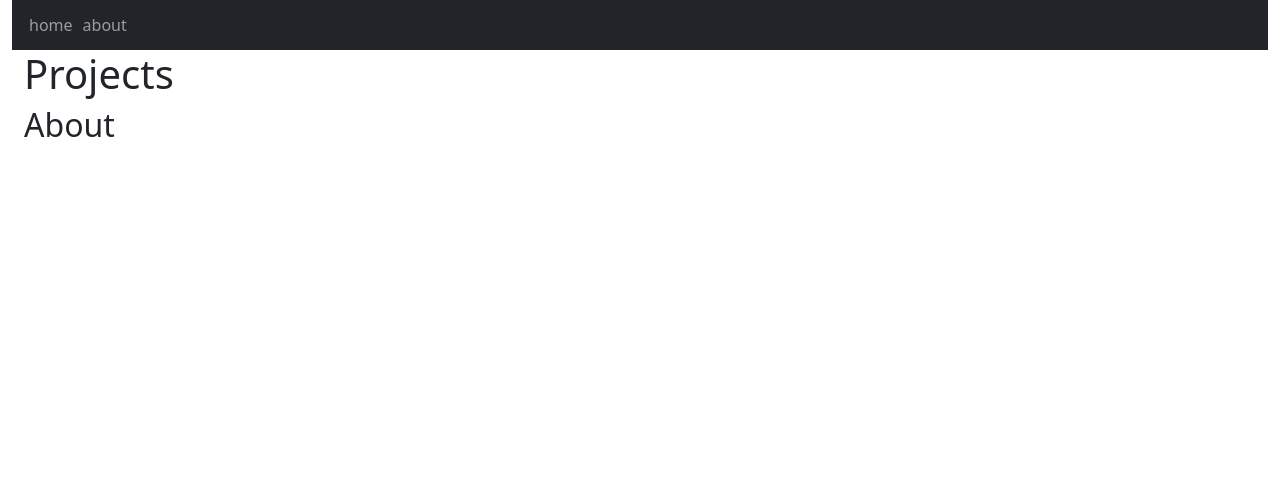
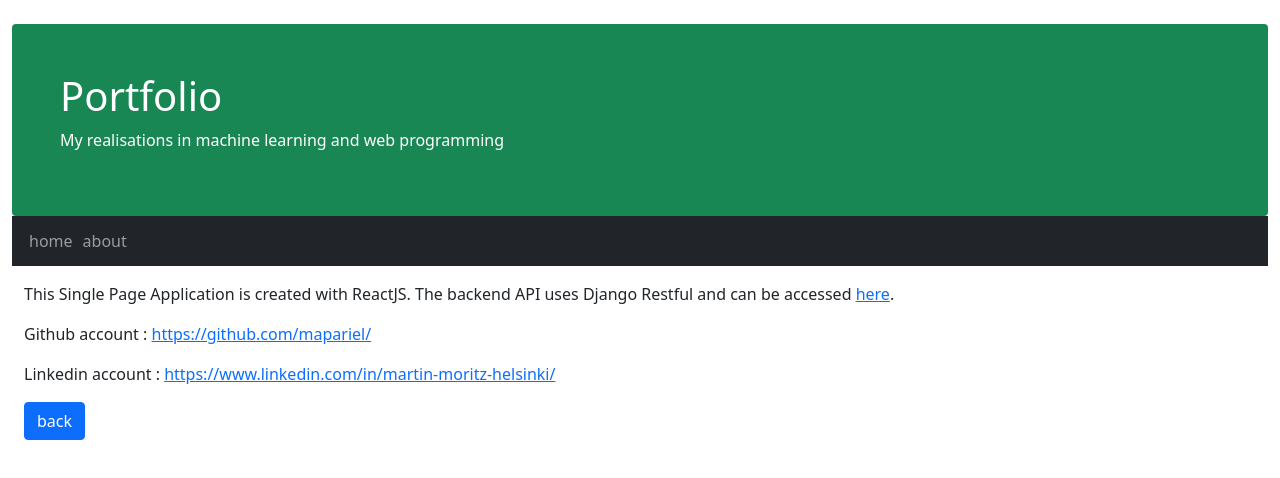
Before and after one commit to mapariel/portfolio, a React app in the folder frontend/: page /about in a window 1280 px wide. Shown: the top 478 px of the page. Built offline with nearby package versions, Linux system fonts and the light colour scheme; no server answers.

Commit message:
Improvment of the layout. Application first attempt is done. There was an issue when trying to access directly a page which is not the home page, it seems to be fixed with some trick on Nginx server.

```diff
--- a/frontend/src/App.js
+++ b/frontend/src/App.js
@@ -2,6 +2,7 @@ import React, { useState, useEffect } from 'react'
 import axios from 'axios'
 
 import Projects from './components/Projects.js'
+import About from './components/About.js'
 import { PageProject} from './components/Project.js'
 
 
@@ -10,11 +11,6 @@ import {
    Route, Link, useMatch,
 } from "react-router-dom"
 
-
-
-const About = () => (
-  <h2>About</h2>
-)
 
 
 
@@ -36,7 +32,7 @@ const App = () => {
       padding : 5
     }
 
-    const match = useMatch('/project/:id')
+    const match = useMatch(':id')
     const project = match ?
       projects.find( project => project.id === match.params.id ) : null
 
@@ -44,6 +40,12 @@ const App = () => {
 
     return(
       <div className="container-fluid">
+        <div className="mt-4 p-5 bg-success text-white rounded">
+          <h1>Portfolio</h1>
+          <p>My realisations in machine learning and web programming</p>
+        </div>
+
+
         <nav className="navbar navbar-expand-sm bg-dark navbar-dark">
           <div className="container-fluid">
           <ul className="navbar-nav">
@@ -58,14 +60,13 @@ const App = () => {
         </nav>
         <div className="container-fluid">
 
-        <h1> Projects </h1>
 
 
         <Routes>
           <Route path='/'>
             <Route index element={<Projects projects={projects}/>} />
             <Route path='about' element={<About />} />
-            <Route path='project/:id' element={<PageProject project={project} />}  />
+            <Route path=':id' element={<PageProject project={project} />}  />
           </Route>
          </Routes>
          </div>
--- /dev/null
+++ b/frontend/src/components/About.js
@@ -0,0 +1,29 @@
+import React from 'react';
+import {Link} from "react-router-dom"
+
+
+const About = () => (
+    <div className="row">
+        <div className='mt-3'>
+            This Single Page Application is created with ReactJS. The backend API uses Django Restful and can be accessed  <a href='/api/'>here</a>.
+
+        </div>
+
+
+        <div className='mt-3'> Github account : <a href='https://github.com/mapariel/'>https://github.com/mapariel/</a> </div>
+
+        <div className='mt-3'> Linkedin account : <a href='https://www.linkedin.com/in/martin-moritz-helsinki/'>https://www.linkedin.com/in/martin-moritz-helsinki/</a>
+        <p/>
+        <Link className="btn btn-primary" to='/'>back</Link>
+
+
+        </div>
+
+
+
+    </div>
+)
+
+
+
+export default About;
--- a/frontend/src/components/Project.js
+++ b/frontend/src/components/Project.js
@@ -9,22 +9,50 @@ const Project = ( {project} ) =>(
             <h4 className="card-title">{project.title}</h4>
             <p className="card-text">{project.in_brief}</p>
 
-            <Link className="btn btn-primary" to={`/project/${project.id}`}>more</Link>
+            <Link className="btn btn-primary" to={`/${project.id}`}>more</Link>
         </div> {/* */}
         </div>
 )
 
 
-const PageProject = ( {project} ) =>(
-    <div>
+const PageProject = ( {project} ) =>{
+
+  if (!project){
+    return (<div></div>)
+  }
+
+  return(
+    <div className="row">
+    <div className="col-2">
+    <img src={project.image} style={{width:"300px",}}></img>
+    </div>
+    <div className="col-2"/>
+
+    <div className="col-8">
+
     <h2>{project.title}</h2>
-    <div>{project.in_brief}</div>
+
+    <h4 className="mt-4">Description :</h4>
     <div>{project.description}</div>
-    <div>{project.url}</div>
-    <div>{project.source}</div>
-    <Link to={`/project/${project.id}`}>more</Link>
+    <h4 className="mt-4">See the project in action :</h4>
+    <a href={project.url} >{project.url}</a>
+    <h4 className="mt-4">Source code:</h4>
+
+    <a href={project.source}>{project.source}</a>
+
+    <p/>
+    <Link className="btn btn-primary" to='/'>back</Link>
+
     </div>
+
+
+
+    </div>
+
+
+
 )
+}
 
 
 
```
Also changed, not shown: 2 other files (tests, documents, lock files or other folders).
